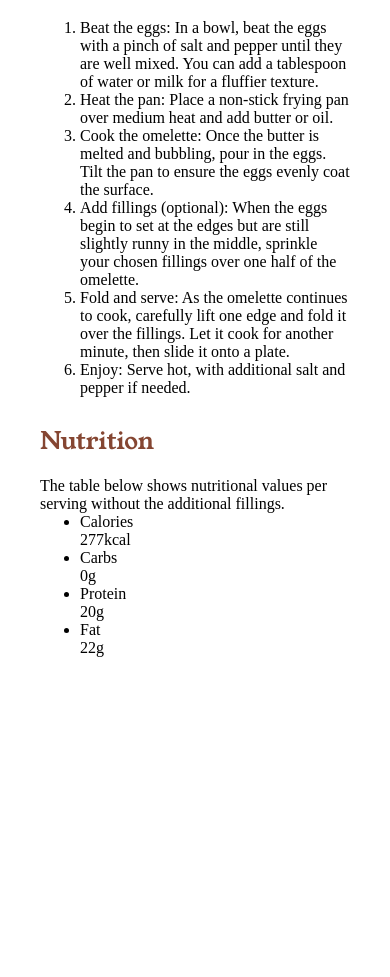
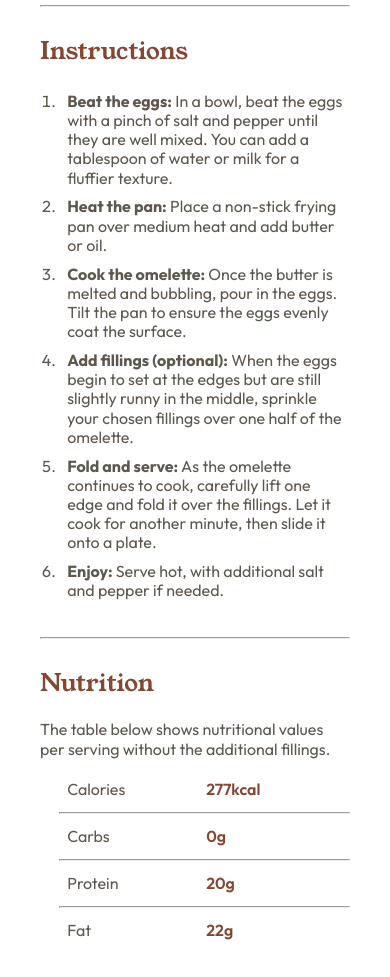
Before and after one commit to Jani-B/FEM-recipe-page-main, a plain HTML site: page index.html in a window 390 px wide. Shown: the part 880-1857 px from the top of the page. Before the commit the page ends 1537 px from the top, so only its background shows below. Drawn offline with Linux system fonts and the light colour scheme.

Commit message:
mobile version ready.

```diff
--- a/index.html
+++ b/index.html
@@ -49,66 +49,74 @@
       <section>
         <h2 class="young-serif-regular">Ingredients</h2>
         <ul>
-          <li>2-3 large eggs</li>
-          <li>Salt, to taste</li>
-          <li>Pepper, to taste</li>
-          <li>1 tablespoon of butter or oil</li>
-          <li>
+          <li class="outfit-400">2-3 large eggs</li>
+          <li class="outfit-400">Salt, to taste</li>
+          <li class="outfit-400">Pepper, to taste</li>
+          <li class="outfit-400">1 tablespoon of butter or oil</li>
+          <li class="outfit-400">
             Optional fillings: cheese, diced vegetables, cooked meats, herbs
           </li>
         </ul>
+        <hr class="linebreak" />
       </section>
       <section>
         <h2 class="young-serif-regular">Instructions</h2>
         <ol>
-          <li>
-            Beat the eggs: In a bowl, beat the eggs with a pinch of salt and
-            pepper until they are well mixed. You can add a tablespoon of water
-            or milk for a fluffier texture.
+          <li class="outfit-400">
+            <b>Beat the eggs:</b> In a bowl, beat the eggs with a pinch of salt
+            and pepper until they are well mixed. You can add a tablespoon of
+            water or milk for a fluffier texture.
           </li>
-          <li>
-            Heat the pan: Place a non-stick frying pan over medium heat and add
-            butter or oil.
+          <li class="outfit-400">
+            <b>Heat the pan:</b> Place a non-stick frying pan over medium heat
+            and add butter or oil.
           </li>
-          <li>
-            Cook the omelette: Once the butter is melted and bubbling, pour in
-            the eggs. Tilt the pan to ensure the eggs evenly coat the surface.
+          <li class="outfit-400">
+            <b>Cook the omelette:</b> Once the butter is melted and bubbling,
+            pour in the eggs. Tilt the pan to ensure the eggs evenly coat the
+            surface.
           </li>
-          <li>
-            Add fillings (optional): When the eggs begin to set at the edges but
-            are still slightly runny in the middle, sprinkle your chosen
-            fillings over one half of the omelette.
+          <li class="outfit-400">
+            <b>Add fillings (optional):</b> When the eggs begin to set at the
+            edges but are still slightly runny in the middle, sprinkle your
+            chosen fillings over one half of the omelette.
           </li>
-          <li>
-            Fold and serve: As the omelette continues to cook, carefully lift
-            one edge and fold it over the fillings. Let it cook for another
+          <li class="outfit-400">
+            <b>Fold and serve:</b> As the omelette continues to cook, carefully
+            lift one edge and fold it over the fillings. Let it cook for another
             minute, then slide it onto a plate.
           </li>
-          <li>Enjoy: Serve hot, with additional salt and pepper if needed.</li>
+          <li class="outfit-400">
+            <b>Enjoy:</b> Serve hot, with additional salt and pepper if needed.
+          </li>
         </ol>
+        <hr class="linebreak" />
       </section>
       <section>
         <h2 class="young-serif-regular">Nutrition</h2>
-        <p>
+        <p class="outfit-400 content-explanation">
           The table below shows nutritional values per serving without the
           additional fillings.
         </p>
-        <ul>
-          <li>
+        <ul class="nutrition-list">
+          <li class="outfit-400">
             <p>Calories</p>
-            <p>277kcal</p>
+            <p class="quantity outfit-600">277kcal</p>
           </li>
-          <li>
+          <hr class="nutritionbreak" />
+          <li class="outfit-400">
             <p>Carbs</p>
-            <p>0g</p>
+            <p class="quantity outfit-600">0g</p>
           </li>
-          <li>
+          <hr class="nutritionbreak" />
+          <li class="outfit-400">
             <p>Protein</p>
-            <p>20g</p>
+            <p class="quantity outfit-600">20g</p>
           </li>
-          <li>
+          <hr class="nutritionbreak" />
+          <li class="outfit-400">
             <p>Fat</p>
-            <p>22g</p>
+            <p class="quantity outfit-600">22g</p>
           </li>
         </ul>
       </section>
--- a/style.css
+++ b/style.css
@@ -51,6 +51,20 @@ section {
   margin-top: 2rem;
 }
 
+ul {
+  padding-left: 1.2rem;
+}
+
+ol {
+  padding-left: 1.2rem;
+}
+
+li {
+  padding: 0.3rem;
+  padding-left: 0.5rem;
+  line-height: 120%;
+}
+
 .preparation {
   background-color: var(--Rose_50);
   border-radius: 10px;
@@ -65,6 +79,10 @@ section {
   margin-bottom: 0;
 }
 
+.preparation ul {
+  padding-left: 2rem;
+}
+
 .preparation li {
   padding: 0.5rem;
   line-height: 120%;
@@ -77,6 +95,43 @@ section {
 .preparation li span {
   /*This does work*/
   vertical-align: middle;
+}
+
+.linebreak {
+  margin-top: 2rem;
+  border-width: 1px;
+  color: var(--Stone_100);
+  background-color: var(--Stone_100);
+}
+
+.content-explanation {
+  padding-bottom: 1rem;
+}
+
+.nutrition-list {
+  list-style-type: none;
+  margin-bottom: 2rem;
+}
+
+.nutrition-list li {
+  display: grid;
+  grid-template-columns: 1fr 1fr;
+}
+
+.nutrition-list li p {
+  text-align: left;
+}
+
+.nutritionbreak {
+  margin-top: 0.5rem;
+  margin-bottom: 0.5rem;
+  border-width: 1px;
+  color: var(--Stone_100);
+  background-color: var(--Stone_100);
+}
+
+.quantity {
+  color: var(--Brown_800);
 }
 
 .outfit-400 {
@@ -105,7 +160,6 @@ section {
   color: var(--Rose_800);
 }
 
-
 .young-serif-regular {
   font-family: "Young Serif", serif;
   font-weight: 400;
```
